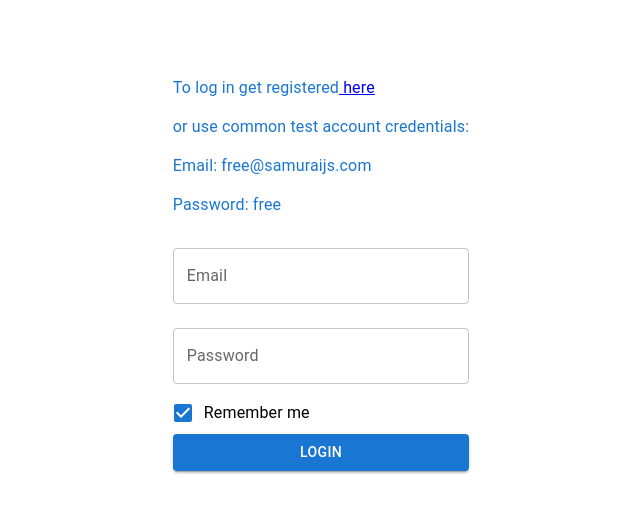
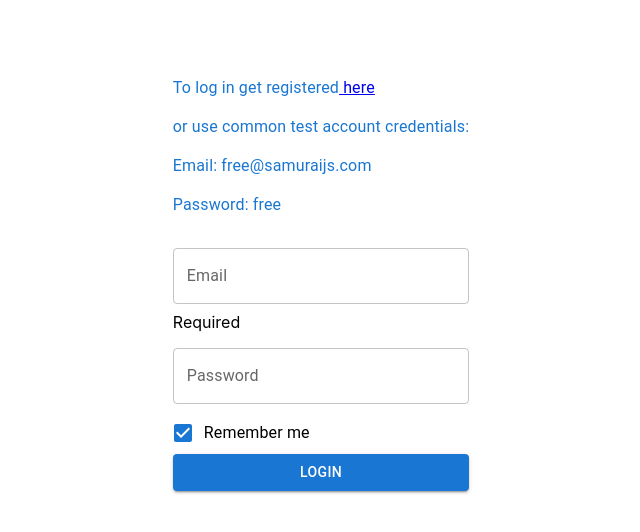
Before and after one commit to DmitriyBarhonov/todoListIncub, a React (Create React App) app: page /login in a window 1280 px wide. Both pictures are taken after a click on the label "Remember me". Shown: the top 532 px of the page, without its empty margins (319-959 px from the left). Built offline with nearby package versions, Linux system fonts and the light colour scheme.

Commit message:
add formik

```diff
--- a/src/features/login/Login.tsx
+++ b/src/features/login/Login.tsx
@@ -1,4 +1,4 @@
-import React from 'react'
+
 import Grid from '@mui/material/Grid';
 import Checkbox from '@mui/material/Checkbox';
 import FormControl from '@mui/material/FormControl';
@@ -7,15 +7,47 @@ import FormGroup from '@mui/material/FormGroup';
 import FormLabel from '@mui/material/FormLabel';
 import TextField from '@mui/material/TextField';
 import Button from '@mui/material/Button';
+import { useFormik } from 'formik';
+
+
+type ErrorType = {
+    email?: string
+    password?: string
+}
 
 export const Login = () => {
+
+    const formik = useFormik({
+        initialValues: {
+            email: "",
+            password: "",
+            RememberMe: false,
+        },
+        validate: (values) => {
+            const errors: ErrorType = {};
+            if (!values.email) {
+                errors.email = 'Required';
+            } else if (
+                !/^[A-Z0-9._%+-]+@[A-Z0-9.-]+\.[A-Z]{2,}$/i.test(values.email)
+            ) {
+                errors.email = 'Invalid email address';
+            }
+            return errors;
+
+        },
+        onSubmit: values => {
+            alert(values.email)
+        }
+    })
+
+
     return <Grid container justifyContent={'center'}>
         <Grid item justifyContent={'center'}>
             <FormControl>
                 <FormLabel>
                     <p>To log in get registered
                         <a href={'https://social-network.samuraijs.com/'}
-                           target={'_blank'} rel="noreferrer"> here
+                            target={'_blank'} rel="noreferrer"> here
                         </a>
                     </p>
                     <p>or use common test account credentials:</p>
@@ -23,11 +55,10 @@ export const Login = () => {
                     <p>Password: free</p>
                 </FormLabel>
                 <FormGroup>
-                    <TextField label="Email" margin="normal"/>
-                    <TextField type="password" label="Password"
-                               margin="normal"
-                    />
-                    <FormControlLabel label={'Remember me'} control={<Checkbox/>}/>
+                    <TextField label="Email" margin="normal" value={formik.values.email} onChange={formik.handleChange} name='email' />
+                    {formik.errors.email && <div>{formik.errors.email}</div>}
+                    <TextField type="password" label="Password" margin="normal" value={formik.values.password} onChange={formik.handleChange} name='password' />
+                    <FormControlLabel label={'Remember me'} control={<Checkbox name='RememberMe' value={formik.values.RememberMe} onChange={formik.handleChange} />} />
                     <Button type={'submit'} variant={'contained'} color={'primary'}>
                         Login
                     </Button>
```
